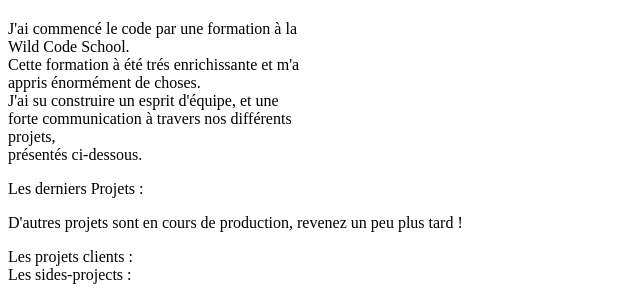
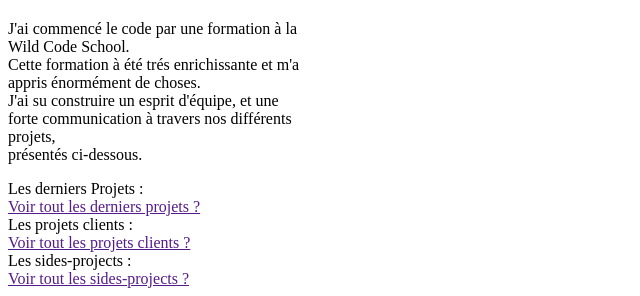
Before and after one commit to enzobrg/portfolio, a Symfony app: template templates/home/index.html.twig in a window 1280 px wide. Shown: the part 759-1055 px from the top of the page, without its empty margins (0-640 px from the left). Run offline with Twig, Linux system fonts and the light colour scheme; the template is opened without the code that fills it, so the values that code supplies are empty; some libraries are stand-ins or nearby versions.

Commit message:
lastpush

```diff
--- a/assets/styles/home/projets.scss
+++ b/assets/styles/home/projets.scss
@@ -8,6 +8,6 @@
 }
 
 .cardpic {
-  height: 250px;
-  width: 250px;
+  height: 200px;
+  width: 400px;
 }
--- a/src/DataFixtures/UserFixtures.php
+++ b/src/DataFixtures/UserFixtures.php
@@ -20,11 +20,11 @@ class UserFixtures extends Fixture
     {
         // Création d’un utilisateur de type “administrateur”
         $admin = new User();
-        $admin->setEmail('admin@monsite.com');
+        $admin->setEmail('Enzo');
         $admin->setRoles(['ROLE_ADMIN']);
         $hashedPassword = $this->passwordHasher->hashPassword(
             $admin,
-            'adminpassword'
+            'adminpassword*'
         );
         $admin->setPassword($hashedPassword);
         $manager->persist($admin);
--- a/templates/admin/new.html.twig
+++ b/templates/admin/new.html.twig
@@ -6,8 +6,11 @@
     {% include "_components/_navbar.html.twig" %}
 
     <div class="d-flex justify-content-center text-white m-5">
+
         {{ form_start(form) }}
+
         {{ form_widget(form) }}
+
         <button type="submit">Add projects</button>
         {{ form_end(form) }}
     </div>
--- a/templates/home/index.html.twig
+++ b/templates/home/index.html.twig
@@ -6,23 +6,21 @@
     {% include "_components/_navbar.html.twig" %}
 
     {% include "_components/_presentation.html.twig" %}
-    <div class="text-white fs-2 m-5" id="div1">
+    <div class="text-white fs-2 m-5 mt-1" id="div1">
         <i class="fas fa-history"></i>  Les derniers Projets :
     </div>
     <div class="d-flex flex-wrap">
         {% for project in projects %}
-            <div class="col-3 d-flex flex-column m-5">
+            <div class="col-3 d-flex flex-column mt-1 m-5">
                 <div><img src="{{ project.imageUrl }}" class="cardpic" alt="..."></div>
                 <div class="mt-3"><h5 class="text-white mt-3">{{ project.title }}</h5></div>
                 <div><p class="text-white">{{ project.description }}</p></div>
                 <div><a href="{{ project.link }}" class="btn btn-light">Voir ce projet <i class="fas fa-arrow-circle-right"></i></a></div>
             </div>
-        {% else %}
-            <div class="col-2">
-                <p class="text-white m-4">D'autres projets sont en cours de production, revenez un peu plus tard !</p>
-            </div>
         {% endfor %}
-            <a href=""><i class="far fa-arrow-alt-circle-right fs-2 arrow"></i></a>
+    </div>
+    <div class="d-flex justify-content-center">
+    <a href="" class="text-white fs-4 nav-link">Voir tout les derniers projets ? <i class="far fa-arrow-alt-circle-right fs-2 arrow"></i></a>
     </div>
 
     <div class="text-white fs-2 m-5" id="div2">
@@ -31,19 +29,20 @@
     <div class="d-flex flex-wrap">
         {% for project in projects %}
             {% if project.category.name == 'Les projets clients' %}
-            <div class="col-3 d-flex flex-column m-5">
+            <div class="col-3 d-flex flex-column mt-1 m-5">
                 <div><img src="{{ project.imageUrl }}" class="cardpic" alt="..."></div>
                 <div class="mt-3"><h5 class="text-white mt-3">{{ project.title }}</h5></div>
                 <div><p class="text-white">{{ project.description }}</p></div>
                 <div><a href="{{ project.link }}" class="btn btn-light">Voir ce projet <i class="fas fa-arrow-circle-right"></i></a></div>
             </div>
-            {% else %}
-                <div class="col-2">
+                <div class="col-3">
                     <p class="text-white m-4">D'autres projets sont en cours de production, revenez un peu plus tard !</p>
                 </div>
             {% endif %}
         {% endfor %}
-        <a href=""><i class="far fa-arrow-alt-circle-right fs-2 arrow"></i></a>
+    </div>
+    <div class="d-flex justify-content-center">
+        <a href="" class="text-white fs-4 nav-link">Voir tout les projets clients ? <i class="far fa-arrow-alt-circle-right fs-2 arrow"></i></a>
     </div>
 
     <div class="text-white fs-2 m-5" id="div3">
@@ -52,18 +51,16 @@
     <div class="d-flex flex-wrap">
         {% for project in projects %}
             {% if project.category.name == 'Les sides-projects' %}
-            <div class="col-3 d-flex flex-column m-5">
+            <div class="col-3 d-flex flex-column mt-1 m-5">
                 <div><img src="{{ project.imageUrl }}" class="cardpic" alt="..."></div>
                 <div><h5 class="text-white mt-3">{{ project.title }}</h5></div>
                 <div><p class="text-white">{{ project.description }}</p></div>
                 <div><a href="{{ project.link }}" class="btn btn-light">Voir ce projet <i class="fas fa-arrow-circle-right"></i></a></div>
             </div>
-            {% else %}
-                <div class="col-2">
-                    <p class="text-white m-4">D'autres projets sont en cours de production, revenez un peu plus tard !</p>
-                </div>
             {% endif %}
         {% endfor %}
-        <a href=""><i class="far fa-arrow-alt-circle-right fs-2 arrow"></i></a>
+    </div>
+    <div class="d-flex justify-content-center">
+        <a href="" class="text-white fs-4 nav-link mb-5">Voir tout les sides-projects ? <i class="far fa-arrow-alt-circle-right fs-2 arrow"></i></a>
     </div>
 {% endblock %}
```
Also changed, not shown: migrations/Version20220203155356.php (added, +38 -0 lines).
